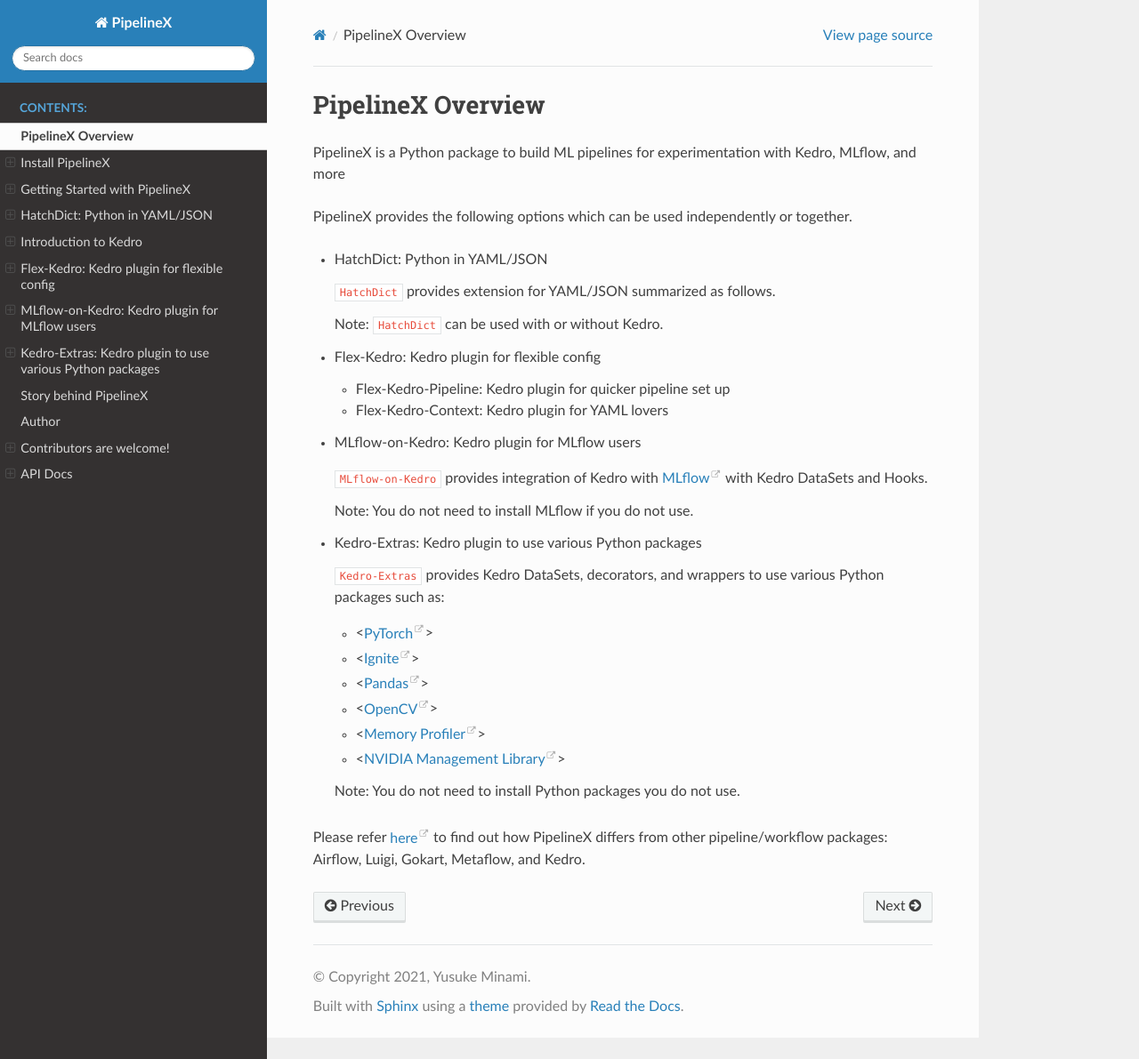
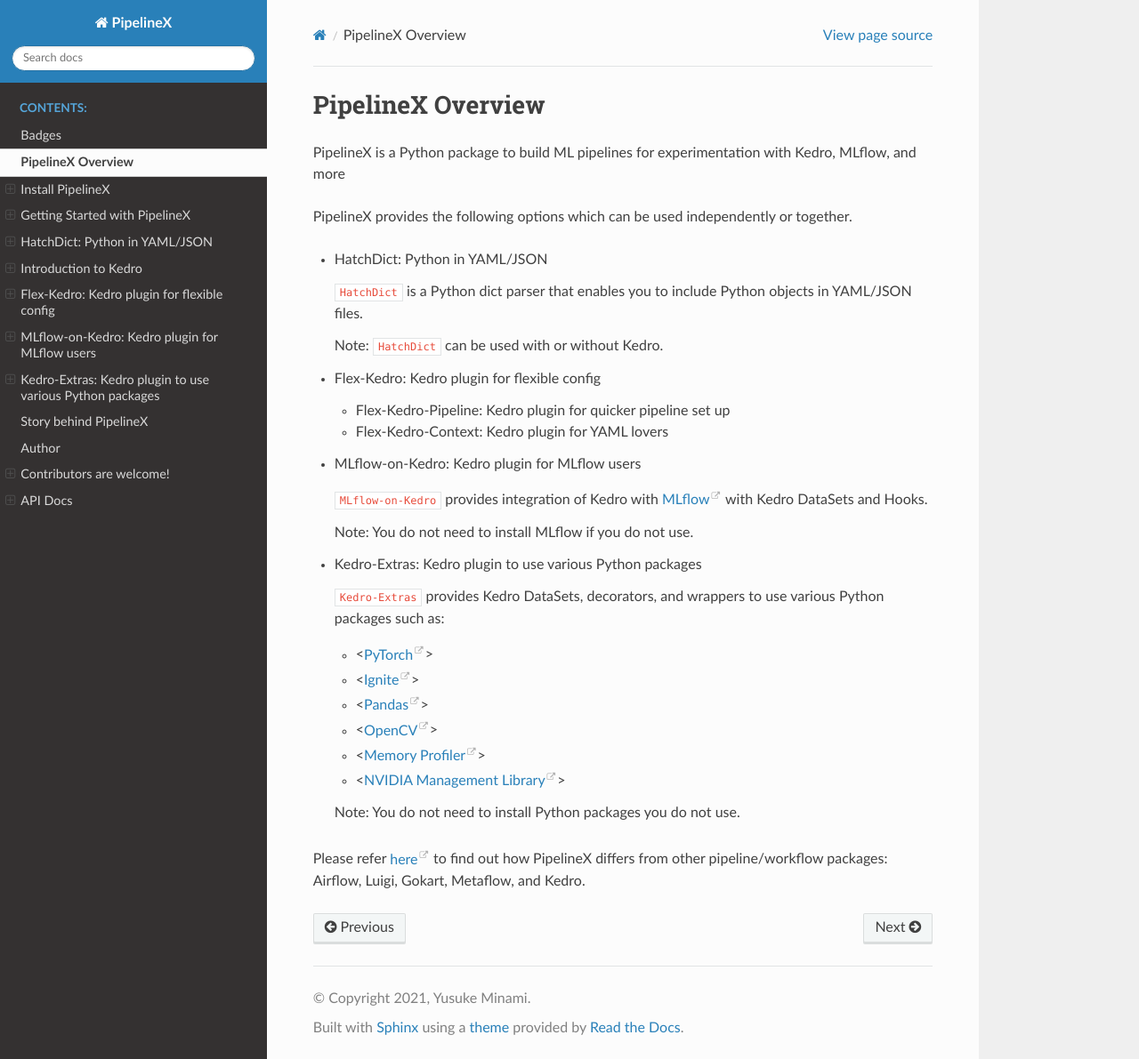
Before and after one commit to Minyus/pipelinex, a Sphinx documentation site: the page built from docs/section01.md, in a window 1280 px wide and 1191 px high. Shown: the whole window at 89% size. Built offline with Sphinx 7.4.7 and the Read the Docs theme 2.0.0, drawn with Linux system fonts in a browser that asks for light colours; the version number could not be read and is left out.

Commit message:
[Docs] Update

```diff
--- a/docs/index.rst
+++ b/docs/index.rst
@@ -10,6 +10,7 @@
    :maxdepth: 10
    :caption: Contents:
 
+   Badges <section00.md>
    section01.md
    section02.md
    section03.md
--- a/docs/section01.md
+++ b/docs/section01.md
@@ -6,7 +6,7 @@
 
 - HatchDict: Python in YAML/JSON
 
-  `HatchDict` provides extension for YAML/JSON summarized as follows.
+  `HatchDict` is a Python dict parser that enables you to include Python objects in YAML/JSON files.
 
   Note: `HatchDict` can be used with or without Kedro.
 
```
Also changed, not shown: README.md (+2 -2 lines), docs/section00.md (+1 -0 lines).
